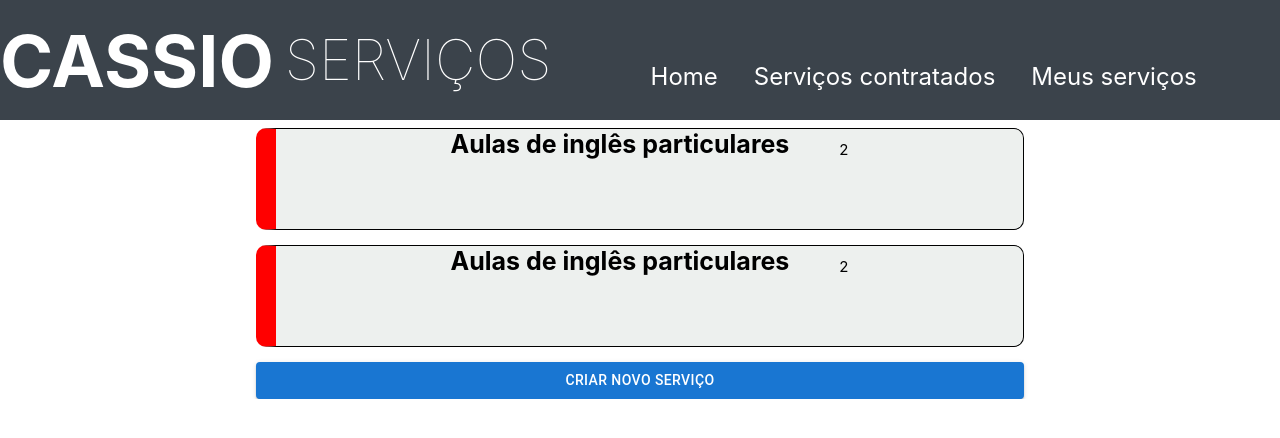
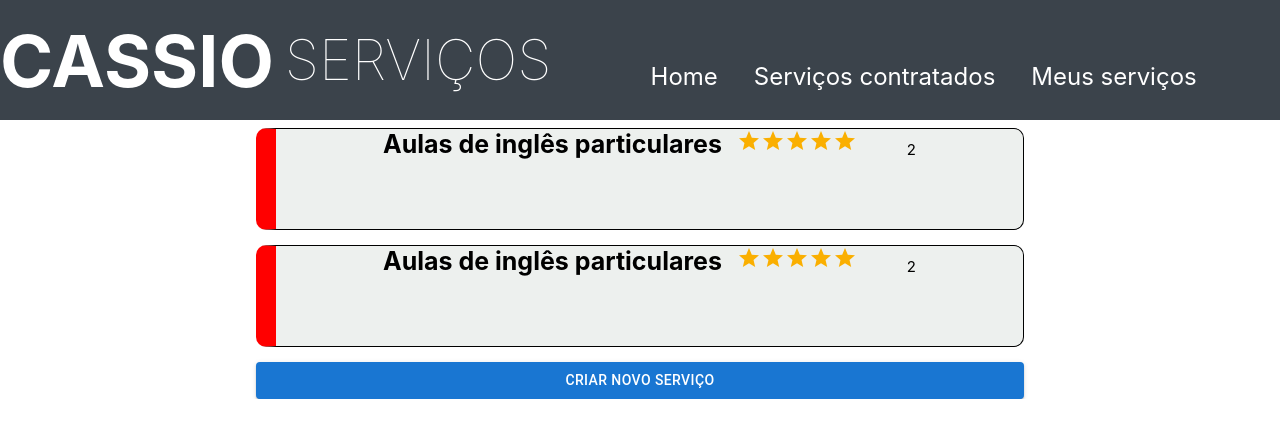
Before and after one commit to raulpillotti/projeto-laboratorio-de-software, a React (Create React App) app: page /meus-servicos in a window 1280 px wide. Shown: the top 438 px of the page. Built offline with nearby package versions, Linux system fonts and the light colour scheme.

Commit message:
feat: mostrar avaliação

```diff
--- a/src/components/serviceCard.jsx
+++ b/src/components/serviceCard.jsx
@@ -3,6 +3,7 @@ import styled from 'styled-components';
 import { FaStar } from 'react-icons/fa';
 import { ServiceCardDetails } from './serviceCardDetails';
 import { ConfirmPurchasePopup } from './confirmPurchasePopup';
+import { Button, Rating, Typography } from '@mui/material';
 
 
 const CardWrapper = styled.div`
@@ -42,10 +43,16 @@ const DescriptionField = styled.div`
   font-size:20px;
 `
 
+const ValueField = styled.div`
+  margin-left:2%;
+`
+
 
 export const ServiceCard = (props) =>{
 
   const [showDetails, setShowDetails] = React.useState(false);
+
+  const evaluation = 5; //get para média de avaliações de um usuário
 
     return (
       <>
@@ -54,7 +61,16 @@ export const ServiceCard = (props) =>{
           <CardWrapper onClick={() => !props.isDisabled && setShowDetails(true)} isDisabled={props.isDisabled}>
             <TitleField>
                 {props.name}
-                {/* <ValueField>5 <FaStar  color = 'yellow'/> </ValueField> */}
+                <ValueField>
+                <Rating
+                  readOnly
+                  name="simple-controlled"
+                  value={evaluation}
+                  // onChange={(event, val) => {
+                  //   setEvaluation(val);
+                  // }}
+                />
+                 </ValueField>
             <CategoryField>{props.category}</CategoryField>
 
             </TitleField>
--- a/src/components/serviceCardDetails.jsx
+++ b/src/components/serviceCardDetails.jsx
@@ -71,7 +71,6 @@ const confirmEvaluation = () =>{
   //post para avaliação
 }
 
-// const vals = get da media de avaliação do usuário
     return (
       <>
       {showBuyModal ?
@@ -102,7 +101,6 @@ const confirmEvaluation = () =>{
               <Typography component="legend">Avaliar usuário</Typography>
                   <Rating
                   name="simple-controlled"
-                  //value vai ser um get da médias de avaliações daquele usuário
                   value={evaluation}
                   onChange={(event, val) => {
                     setEvaluation(val);
```
